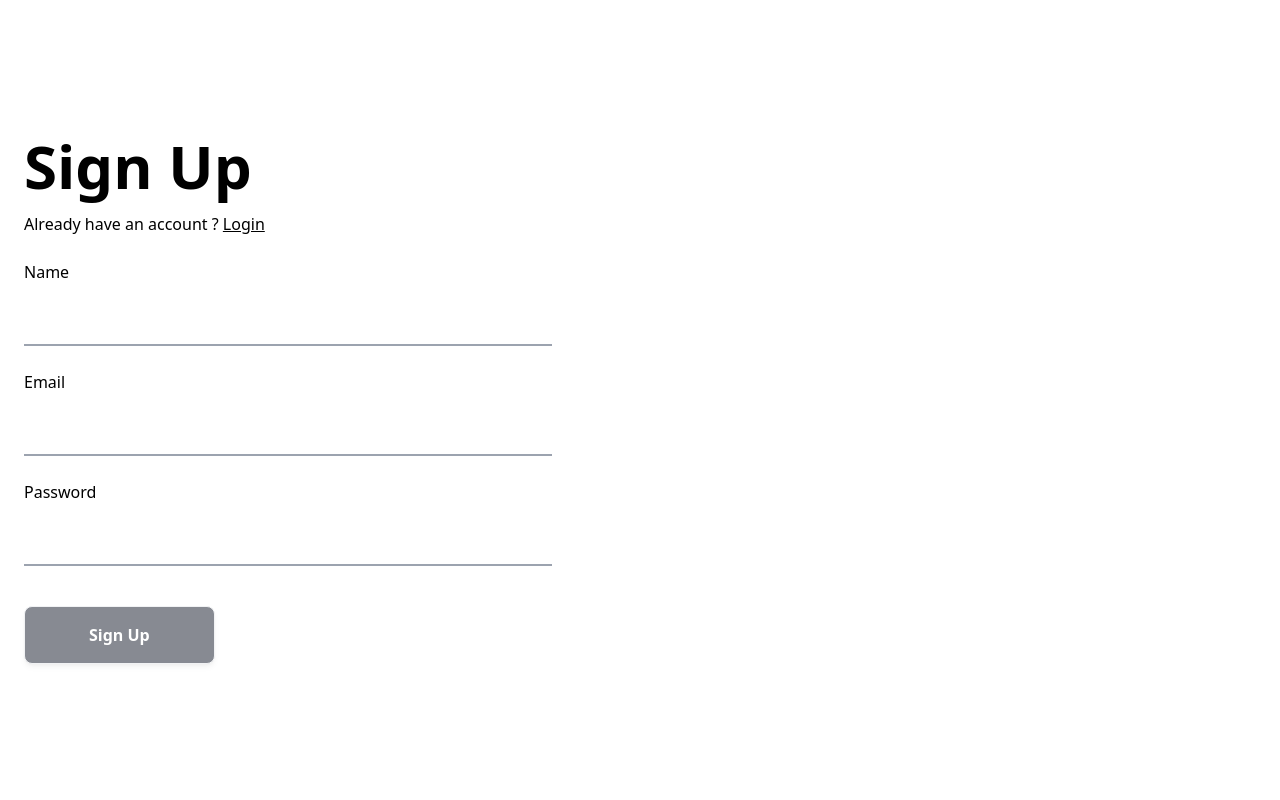
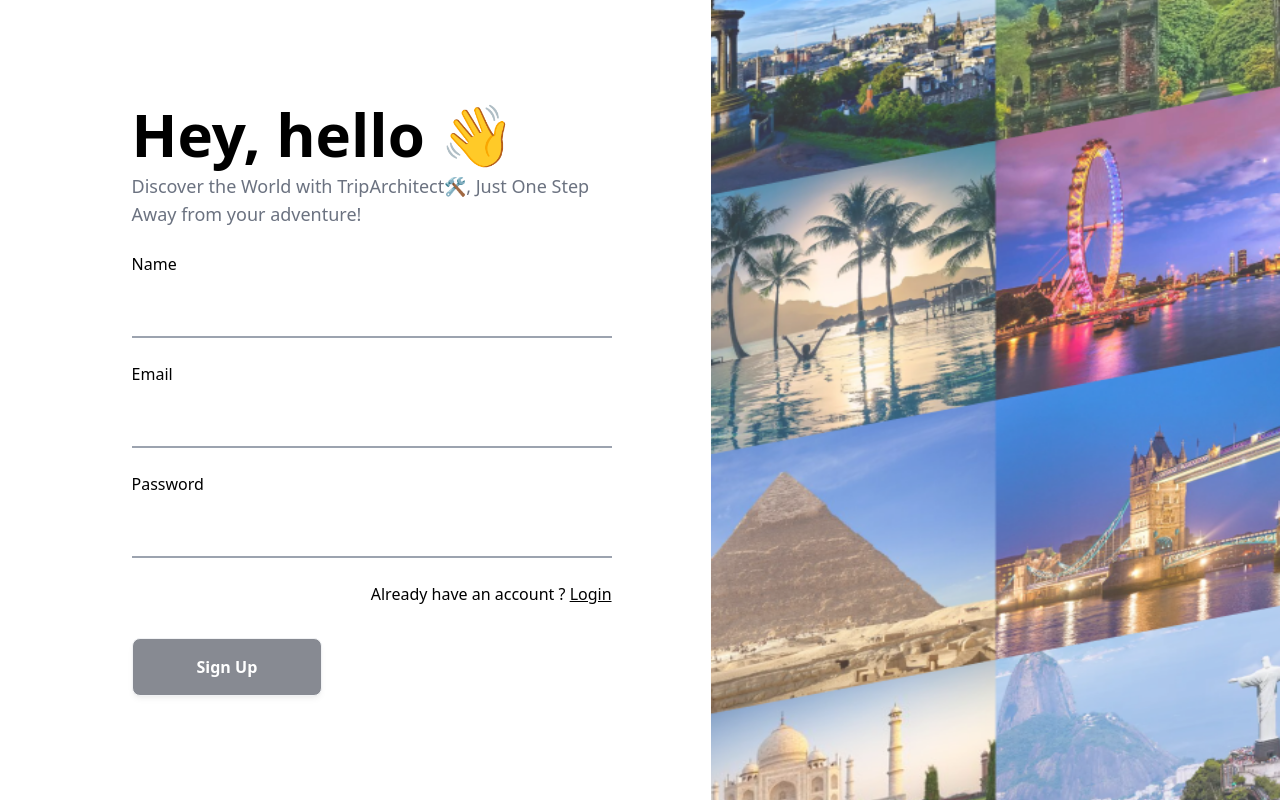
Before and after one commit to alirmemon37/trip-architect, a Next.js app: page /login in a window 1280 px wide. Both pictures are taken after a click on the element "Sign Up". Built offline with nearby package versions, Linux system fonts and the light colour scheme; no server answers.

Commit message:
Login page UI update

```diff
--- a/components/Login/Login.tsx
+++ b/components/Login/Login.tsx
@@ -3,6 +3,7 @@
 import { account } from "@/appwrite";
 import { useUserStore } from "@/store/UserStore";
 import { AppwriteException } from "appwrite";
+import Image from "next/image";
 import { useRouter } from "next/navigation";
 import React, {
   FC,
@@ -32,25 +33,19 @@ const Login: FC<{ setRegister: Dispatch<SetStateAction<boolean>> }> = ({
     } catch (error) {
       console.log(error);
       if (error instanceof AppwriteException) {
-        {/* @ts-ignore */}
-        alert(error.response.message)
+        const errorResponse = error.response as any;
+        alert(errorResponse.message);
       }
     }
   };
 
   return (
-    <section className="container h-screen mx-auto flex">
-      <div className="flex-grow flex flex-col max-w-xl justify-center p-6">
-        <h1 className="text-6xl font-bold">Login</h1>
-        <p className="mt-6">
-          {" "}
-          Don&apos;t have an account ?{" "}
-          <span
-            className="cursor-pointer underline"
-            onClick={() => setRegister(true)}
-          >
-            Sign Up
-          </span>{" "}
+    <section className="h-screen mx-auto grid md:grid-cols-9">
+      <div className="col-span-5 md:justify-self-center flex-grow flex flex-col md:max-w-xl justify-center py-6 px-8 md:pl-16 md:pr-8">
+        <span className="text-4xl mb-4 md:hidden">🛠️</span>
+        <h1 className="text-5xl md:text-6xl font-bold">Welcome Back 👋</h1>
+        <p className="text-gray-500 mt-2 mb-2 text-lg">
+          Enter the information you added while registering.
         </p>
         <form onSubmit={handleLogin}>
           <label className="block mt-6">Email</label>
@@ -71,7 +66,16 @@ const Login: FC<{ setRegister: Dispatch<SetStateAction<boolean>> }> = ({
             autoComplete="password"
             required
           />
-
+          <p className="mt-8 text-right">
+            {" "}
+            Don&apos;t have an account ?{" "}
+            <span
+              className="cursor-pointer underline"
+              onClick={() => setRegister(true)}
+            >
+              Sign Up
+            </span>{" "}
+          </p>
           <div className="mt-6">
             <button
               type="submit"
@@ -83,6 +87,14 @@ const Login: FC<{ setRegister: Dispatch<SetStateAction<boolean>> }> = ({
           </div>
         </form>
       </div>
+      <div className="relative overflow-hidden col-span-4 hidden md:flex items-center">
+        <Image
+          src="/login-img.png"
+          fill={true}
+          alt="Login page"
+          className="scale-150"
+        />
+      </div>
     </section>
   );
 };
--- a/components/Login/SignUp.tsx
+++ b/components/Login/SignUp.tsx
@@ -1,6 +1,7 @@
 import { ID, account } from "@/appwrite";
 import { useUserStore } from "@/store/UserStore";
 import { AppwriteException } from "appwrite";
+import Image from "next/image";
 import { useRouter } from "next/navigation";
 import { Dispatch, FC, FormEvent, SetStateAction, useState } from "react";
 
@@ -26,26 +27,21 @@ const SignUp: FC<{ setRegister: Dispatch<SetStateAction<boolean>> }> = ({
     } catch (error) {
       console.log(error);
       if (error instanceof AppwriteException) {
-        {/* @ts-ignore */}
-        alert(error.response.message);
+        const errorResponse = error.response as any;
+        alert(errorResponse.message);
       }
     }
   };
 
   return (
     <>
-      <section className="container h-screen mx-auto flex">
-        <div className="flex-grow flex flex-col max-w-xl justify-center p-6">
-          <h1 className="text-6xl font-bold">Sign Up</h1>
-          <p className="mt-4">
-            {" "}
-            Already have an account ?{" "}
-            <span
-              className="cursor-pointer underline"
-              onClick={() => setRegister(false)}
-            >
-              Login
-            </span>{" "}
+      <section className="h-screen mx-auto grid md:grid-cols-9">
+        <div className="col-span-5 md:justify-self-center flex-grow flex flex-col md:max-w-xl justify-center py-6 px-8 md:pl-16 md:pr-8">
+          <span className="text-4xl mb-4 md:hidden">🛠️</span>
+          <h1 className="text-5xl md:text-6xl font-bold">Hey, hello 👋</h1>
+          <p className="text-gray-500 mt-2 text-lg">
+            Discover the World with TripArchitect🛠️, Just One Step Away from your
+            adventure!
           </p>
           <form onSubmit={handleSignup}>
             <label className="block mt-6">Name</label>
@@ -76,8 +72,17 @@ const SignUp: FC<{ setRegister: Dispatch<SetStateAction<boolean>> }> = ({
               autoComplete="password"
               required
             />
-
-            <div className="mt-6">
+            <p className="mt-6 text-right">
+              {" "}
+              Already have an account ?{" "}
+              <span
+                className="cursor-pointer underline"
+                onClick={() => setRegister(false)}
+              >
+                Login
+              </span>{" "}
+            </p>
+            <div className="mt-4">
               <button
                 type="submit"
                 disabled={!email || !password || !name}
@@ -88,6 +93,14 @@ const SignUp: FC<{ setRegister: Dispatch<SetStateAction<boolean>> }> = ({
             </div>
           </form>
         </div>
+        <div className="relative overflow-hidden col-span-4 hidden md:flex items-center">
+          <Image
+            src="/login-img.png"
+            fill={true}
+            alt="Login page"
+            className="scale-150"
+          />
+        </div>
       </section>
     </>
   );
```
Also changed, not shown: public/login-img.png (added).
